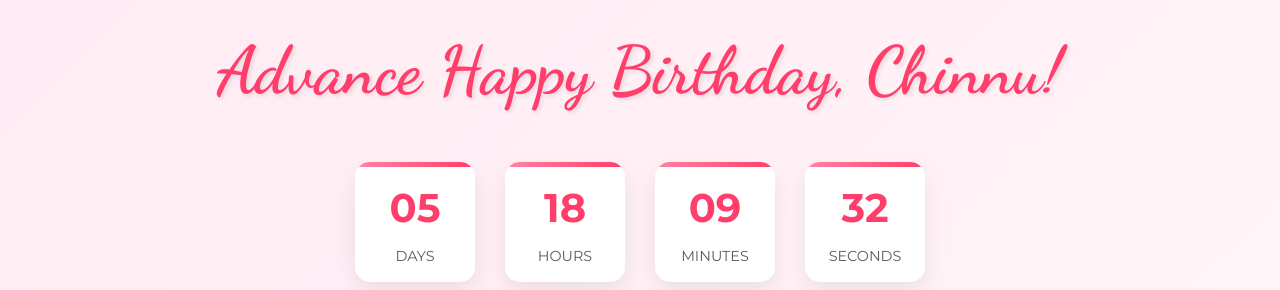
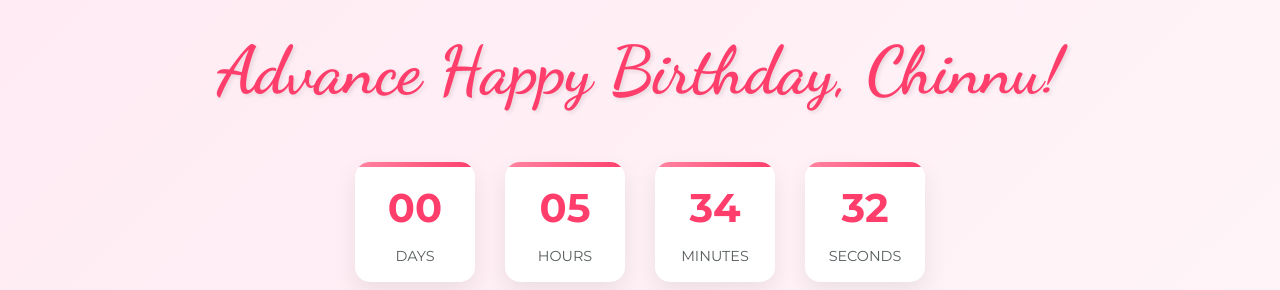
Before and after one commit to Navi14-dev/BDAY, a plain HTML site: page index.html in a window 1280 px wide. Shown: the top 290 px of the page. Drawn offline with Linux system fonts and the light colour scheme.

Commit message:
Update index.html

```diff
--- a/index.html
+++ b/index.html
@@ -648,7 +648,7 @@
 
     <script>
         // Set the birthday date - May 6, 2025
-        const birthdayDate = new Date("May 6, 2025 00:00:00").getTime();
+        const birthdayDate = new Date("April 30, 2025 11:25:00").getTime();
 
         // Create animated background elements
         function createBackgroundElements() {
```
